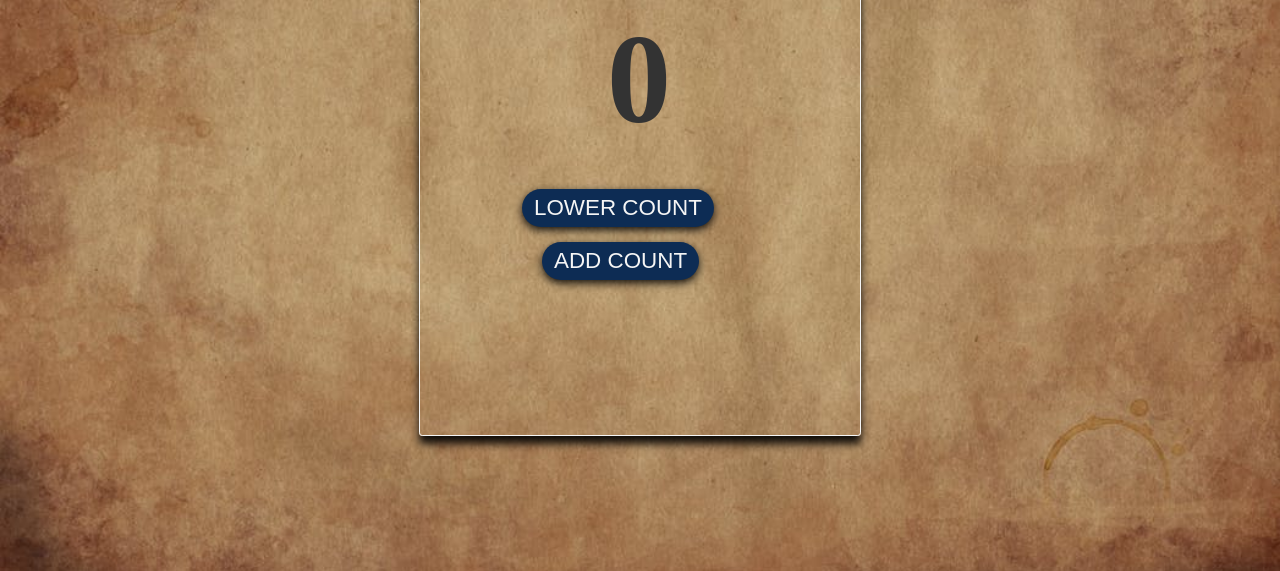
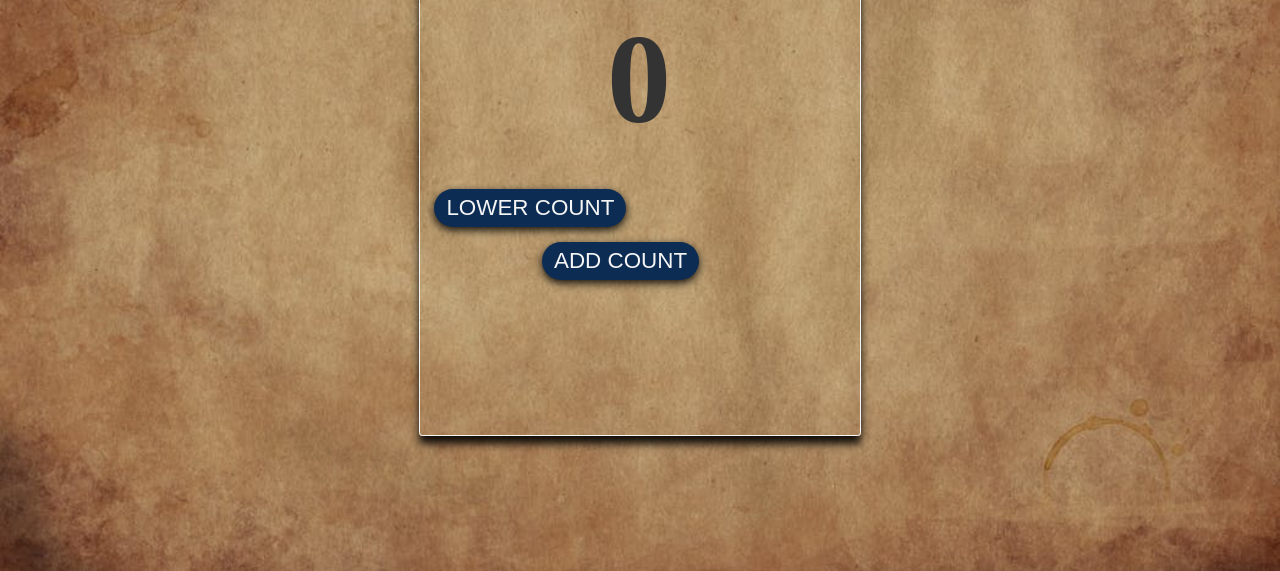
Before and after one commit to faith-cyber/Javascript-Counter, a plain HTML site: page index.html in a window 1280 px wide. Shown: the part 245-816 px from the top of the page. Drawn offline with Linux system fonts and the light colour scheme.

Commit message:
Update main.css

```diff
--- a/main.css
+++ b/main.css
@@ -81,7 +81,7 @@ h1 {
   border-radius: 20px;
 }
 .btn.decrease{
-  margin-left: 102px;
+  justify-content: center;
 }
 .btn.increase{
   margin-left: 122px;
```
